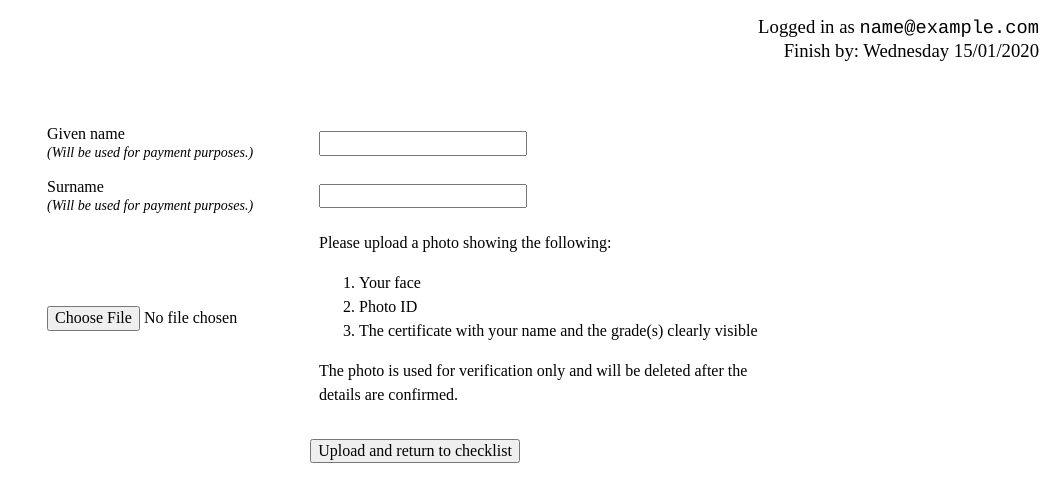
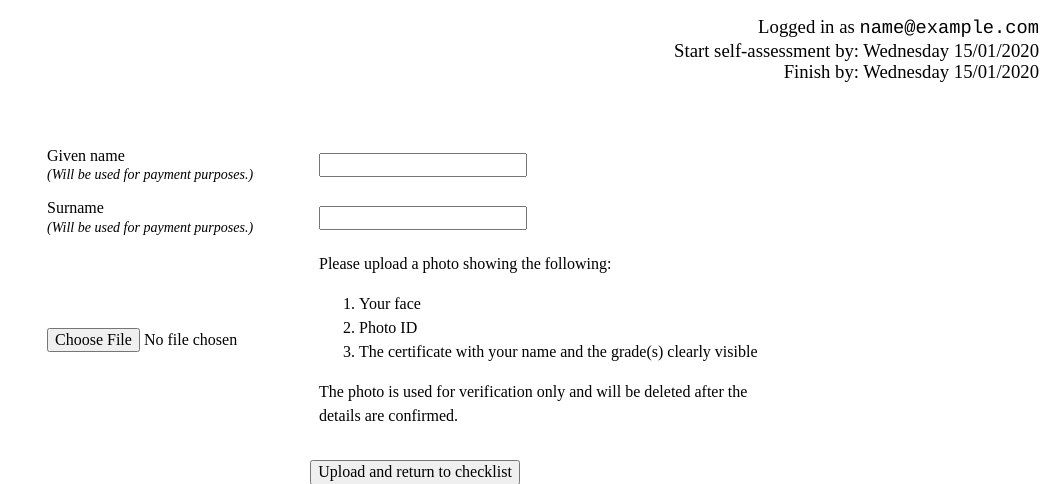
Before and after one commit to frankier/finnvocabcollect, a Python web app: template selfassess/selfassess/templates/proof.html in a window 1280 px wide. Shown: the top 484 px of the page, without its empty margins (225-1280 px from the left). Run offline with Jinja, Linux system fonts and the light colour scheme; the template is opened without the code that fills it: most values are stand-ins (such as "Sample title", 1, 10 or a date in 2020).

Commit message:
Add accept_deadline to header

```diff
--- a/selfassess/selfassess/templates/base.html
+++ b/selfassess/selfassess/templates/base.html
@@ -12,7 +12,13 @@
       <div>
         {% block topbar %}{% endblock %}
       </div>
-      <h3 class="normal ma0 tr">Logged in as <span class="courier">{{ email }}</span><br>Finish by: {{ deadline.strftime('%A %d/%m/%Y') }}</h3>
+      <h3 class="normal ma0 tr">
+        Logged in as <span class="courier">{{ email }}</span><br>
+        {% if accept_deadline %}
+          Start self-assessment by: {{ accept_deadline.strftime('%A %d/%m/%Y') }}<br>
+        {% endif %}
+        Finish by: {{ deadline.strftime('%A %d/%m/%Y') }}
+      </h3>
     </div>
 
     {% with messages = get_flashed_messages() %}
```
Also changed, not shown: selfassess/selfassess/app.py (+10 -2 lines).
